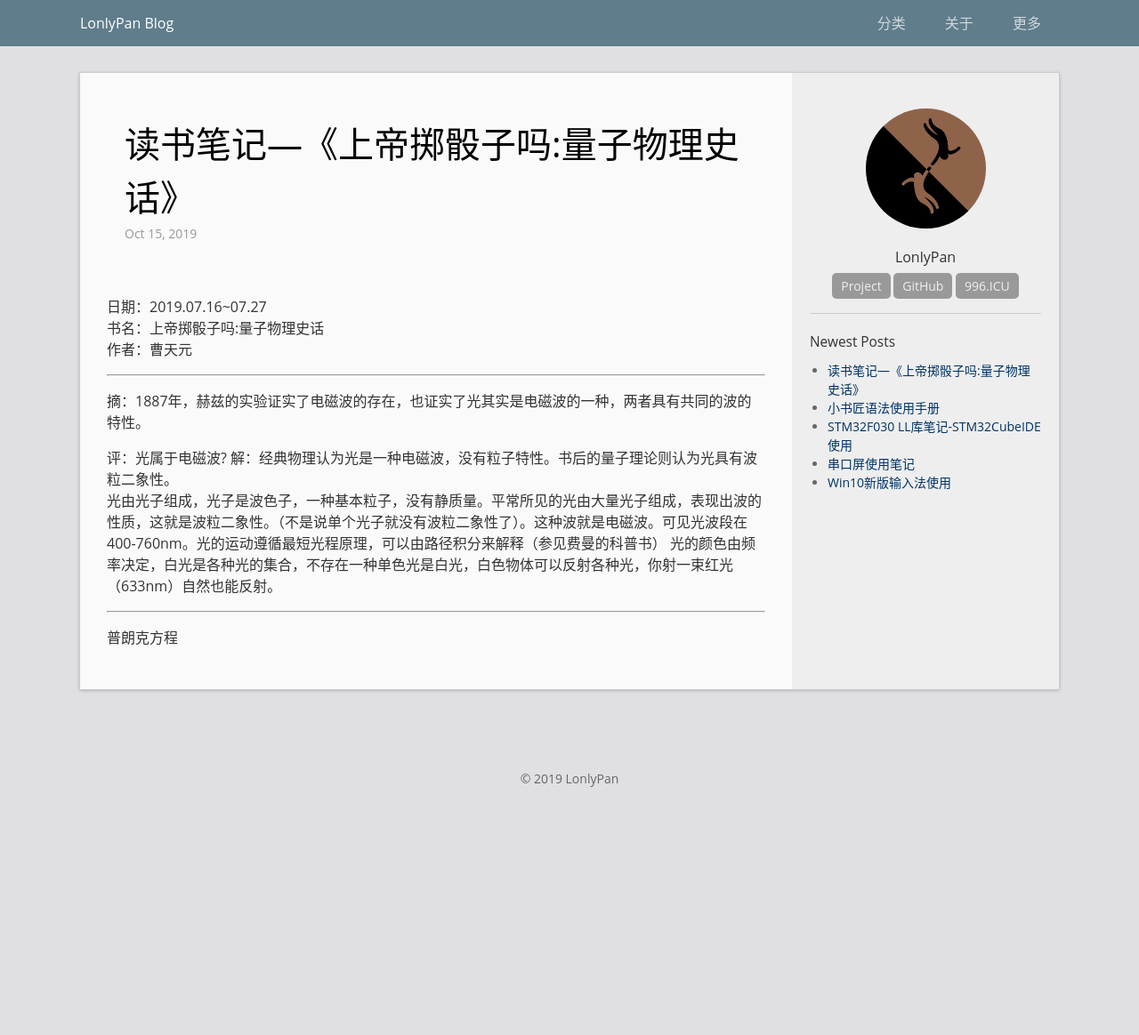
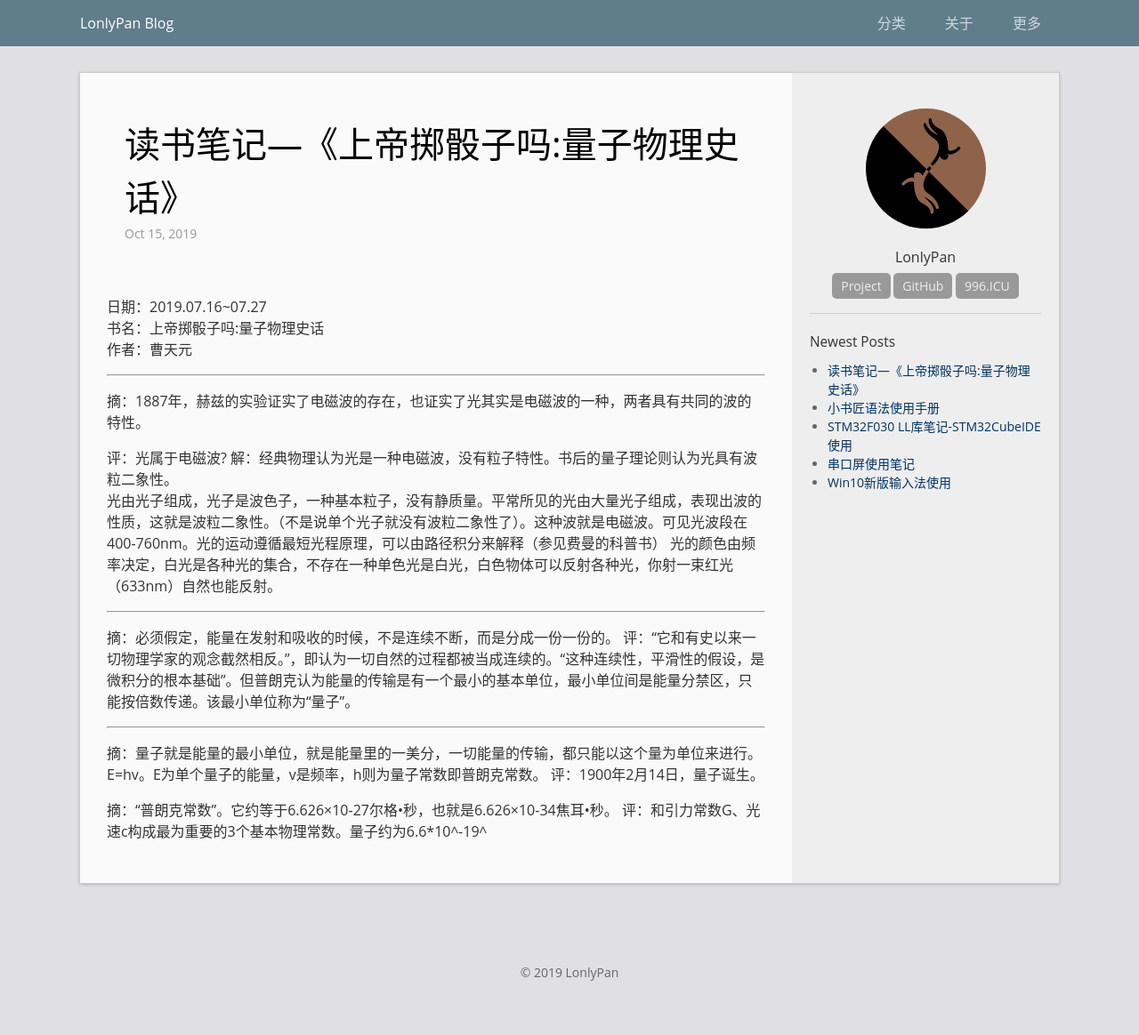
Before and after one commit to LonlyStack/LonlyPan.github.io, a Jekyll site: the page built from _posts/2019-10-15-读书笔记-上帝掷骰子吗 量子物理史话.md, in a window 1280 px wide. Shown: the whole page at 89% size. Built offline with Jekyll 4.4.1, drawn with Linux system fonts in a browser that asks for light colours; before the commit the page ends 946 px from its top, so only the background shows below that.

Commit message:
修改文件: _posts/2019-10-15-读书笔记-上帝掷骰子吗 量子物理史话.md

```diff
--- a/_posts/2019-10-15-读书笔记-上帝掷骰子吗 量子物理史话.md
+++ b/_posts/2019-10-15-读书笔记-上帝掷骰子吗 量子物理史话.md
@@ -20,4 +20,13 @@
 
 ----------
 
-普朗克方程
+摘：必须假定，能量在发射和吸收的时候，不是连续不断，而是分成一份一份的。
+评：“它和有史以来一切物理学家的观念截然相反。”，即认为一切自然的过程都被当成连续的。“这种连续性，平滑性的假设，是微积分的根本基础”。但普朗克认为能量的传输是有一个最小的基本单位，最小单位间是能量分禁区，只能按倍数传递。该最小单位称为“量子”。
+
+----------
+
+摘：量子就是能量的最小单位，就是能量里的一美分，一切能量的传输，都只能以这个量为单位来进行。E=hv。E为单个量子的能量，v是频率，h则为量子常数即普朗克常数。
+评：1900年2月14日，量子诞生。
+
+摘：“普朗克常数”。它约等于6.626×10-27尔格•秒，也就是6.626×10-34焦耳•秒。
+评：和引力常数G、光速c构成最为重要的3个基本物理常数。量子约为6.6\*10^-19^
```
